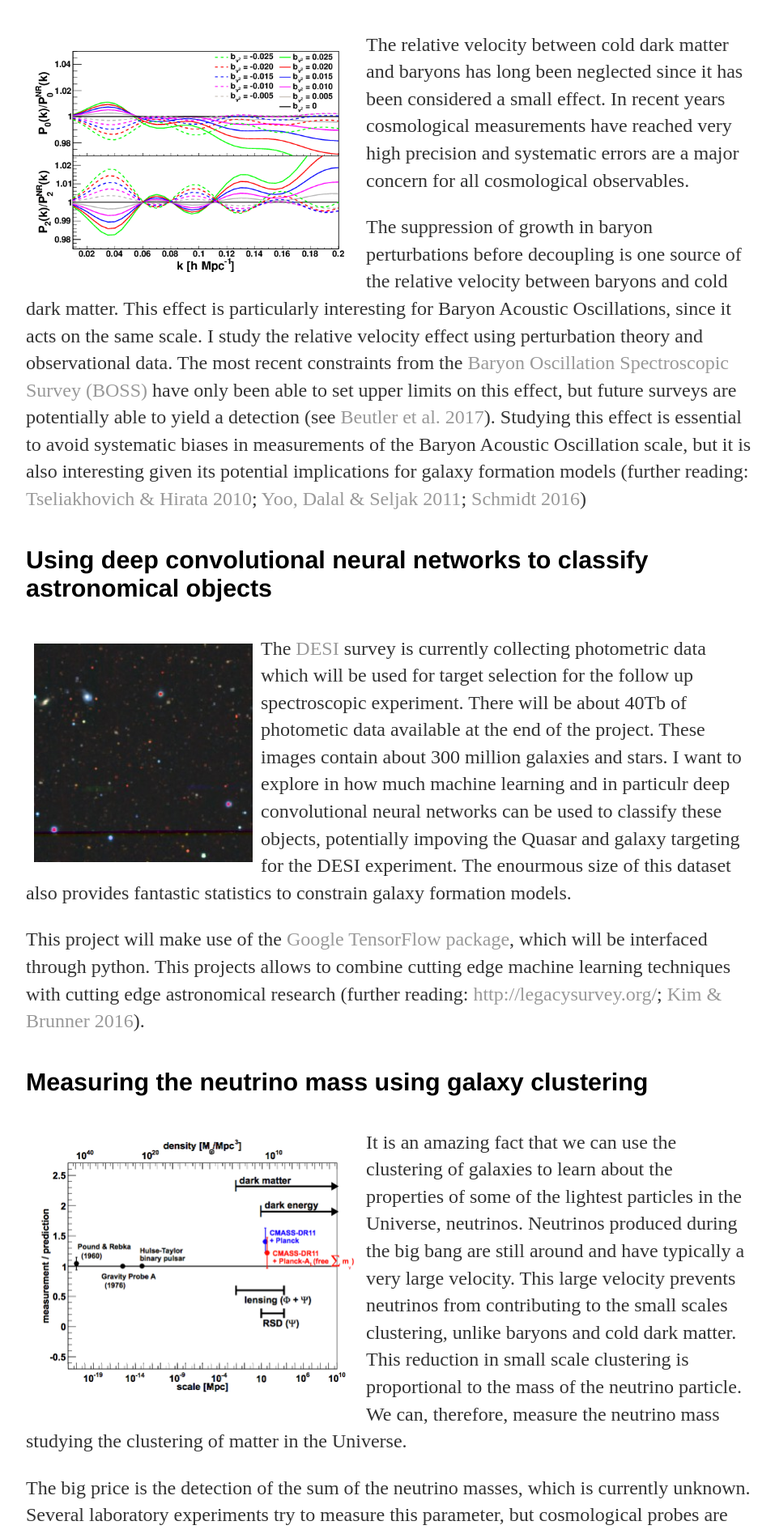
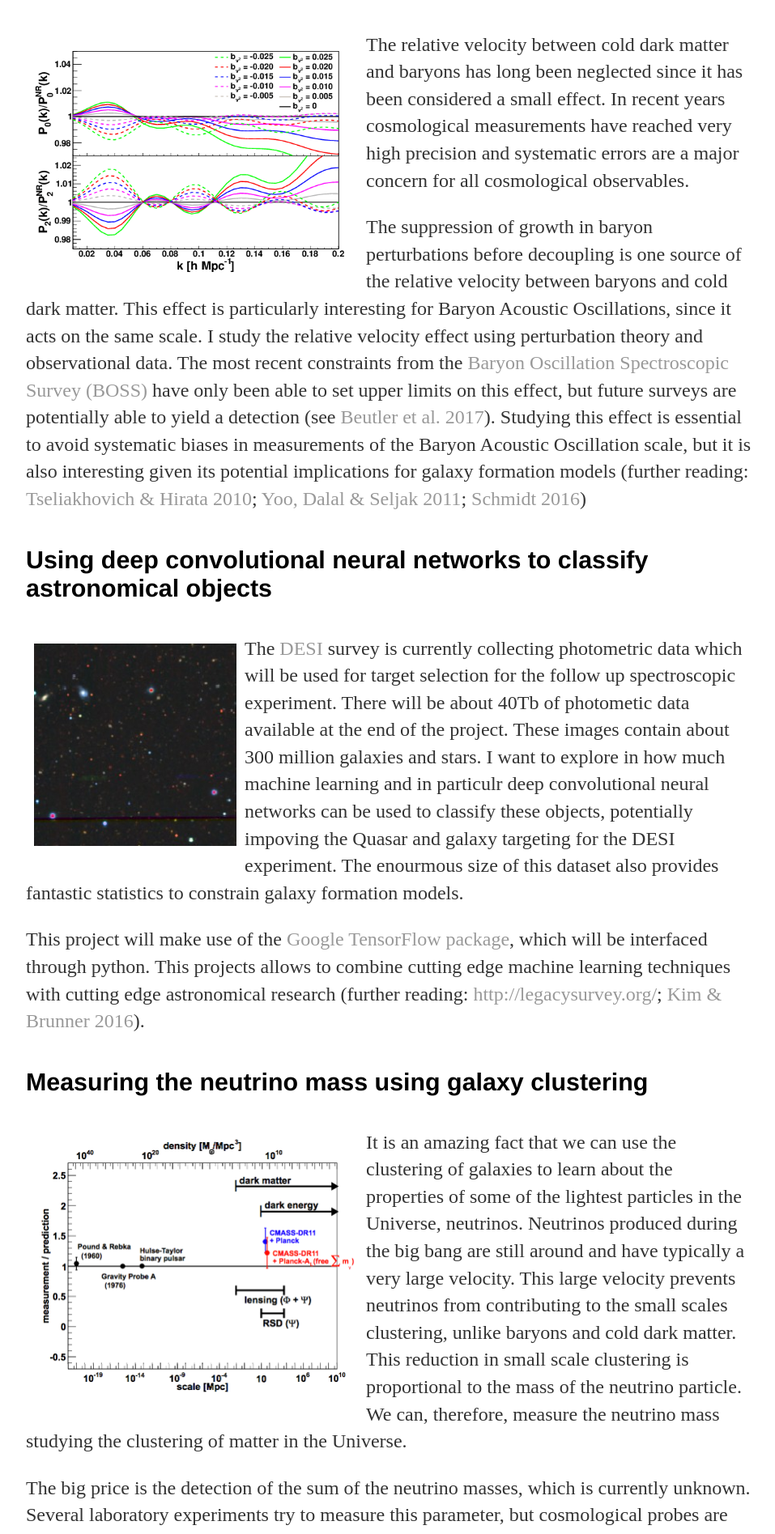
Before and after one commit to fbeutler/fbeutler.github.io, a Jekyll site: the page built from research/projects.html, in a window 1280 px wide. Shown: the part 1064-2959 px from the top of the page at 81% size, without its empty margins (160-1117 px from the left). Built offline with Jekyll 4.4.1, drawn with Linux system fonts in a browser that asks for light colours.

Commit message:
Update projects.html

```diff
--- a/research/projects.html
+++ b/research/projects.html
@@ -52,7 +52,7 @@
   <div class="post">
     <h4>Using deep convolutional neural networks to classify astronomical objects</h4>
 
-    <img src="/static/791.jpg" alt="IMAGE OF DESI DECAL SURVEY" width="270" align="left" style="padding:10px">
+    <img src="/static/791.jpg" alt="IMAGE OF DESI DECAL SURVEY" width="250" align="left" style="padding:10px">
     <p>
       The <a href="http://desi.lbl.gov/" target="_blank">DESI</a> survey is currently collecting photometric data which will be used for target
       selection for the follow up spectroscopic
```
